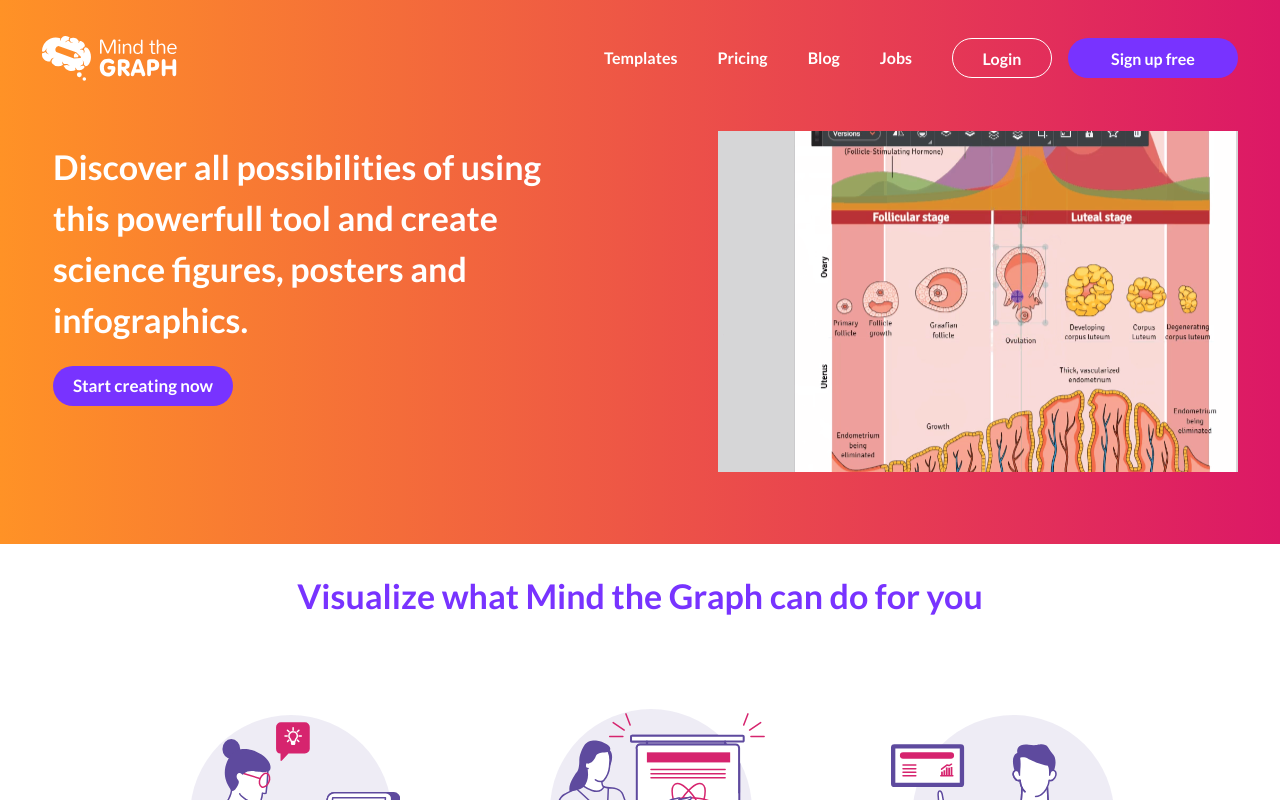
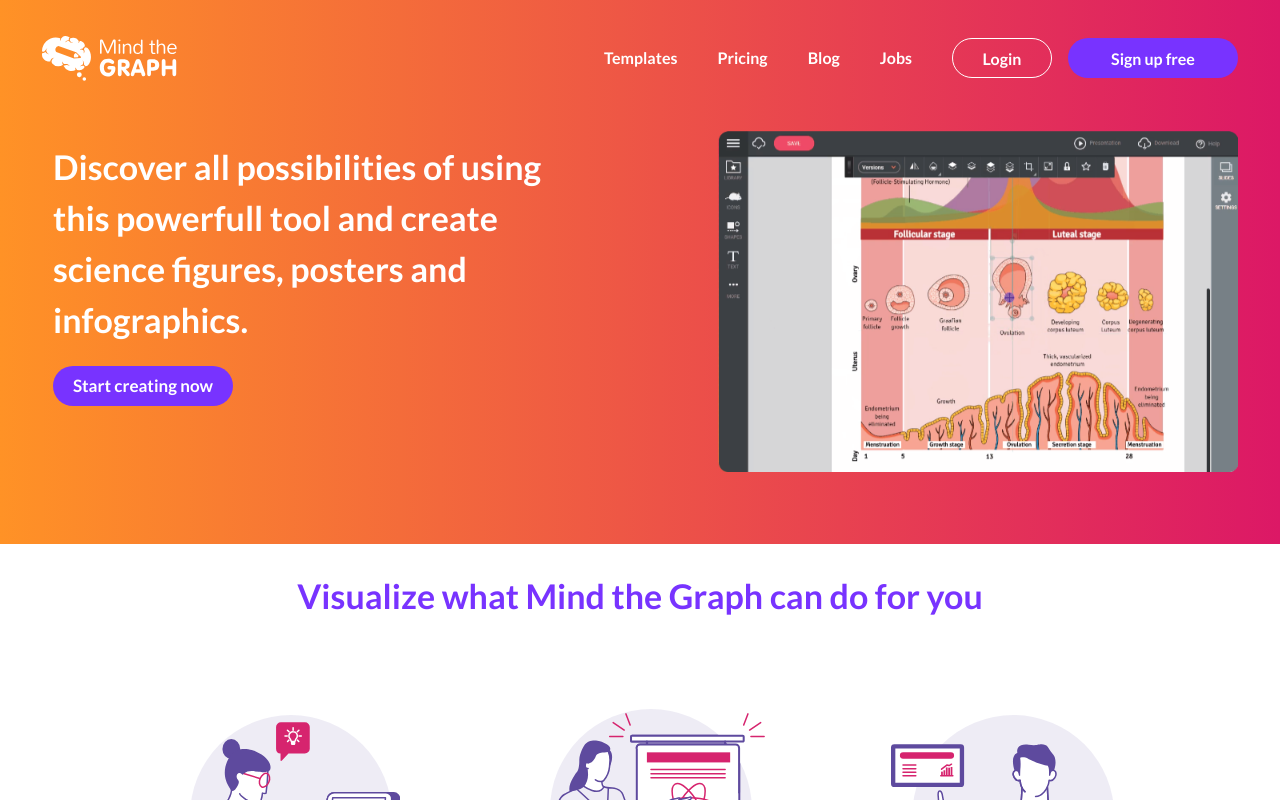
Before and after one commit to joaovictorcamargo/Practical-Test-Full-Stack-Developer, a Next.js app: page / in a window 1280 px wide. Shown: the top 800 px of the page. Built offline with nearby package versions, Linux system fonts and the light colour scheme.

Commit message:
fix:headerandmain

```diff
--- a/src/components/Header.tsx
+++ b/src/components/Header.tsx
@@ -10,7 +10,10 @@
   const [isLargerThan760] = useMediaQuery("(min-width: 760px)");
 
   return (
-    <Flex justifyContent="space-between">
+    <Flex
+      justifyContent="space-between"
+      flexDir={isLargerThan760 ? "row" : "column"}
+    >
       <Link href="/">
         <Flex as="button">
           <LogoMindTheGraph />
--- a/src/components/Main.tsx
+++ b/src/components/Main.tsx
@@ -14,7 +14,7 @@
   const [isLargerThan1011] = useMediaQuery("(min-width: 1011px)");
   const [isLargerThan864] = useMediaQuery("(min-width: 864px)");
   return (
-    <Flex>
+    <Flex flexDir={isLargerThan1011 ? "row" : "column"}>
       <Flex
         flexDir="column"
         mt={isLargerThan880 ? "60px" : "10px"}
@@ -52,7 +52,6 @@
         </Link>
       </Flex>
       <Flex flexShrink={0.3} ml={isLargerThan1011 ? "144px" : "1px"} mt="50px">
-        {isLargerThan1282 ? (
         <OurImage
           src="/images/head02.png"
           width="650px"
@@ -62,18 +61,6 @@
 figures, posters and
 infographics"
         />
-        ) : (
-          <OurImage
-            objectFit="none"
-            src="/images/head02.png"
-            width="650px"
-            height="427px"
-            alt="Mind the Graph tool
-to create science
-figures, posters and
-infographics"
-          />
-        )}
       </Flex>
     </Flex>
   );
```
Lines whose indentation alone changed are shown as unchanged.
